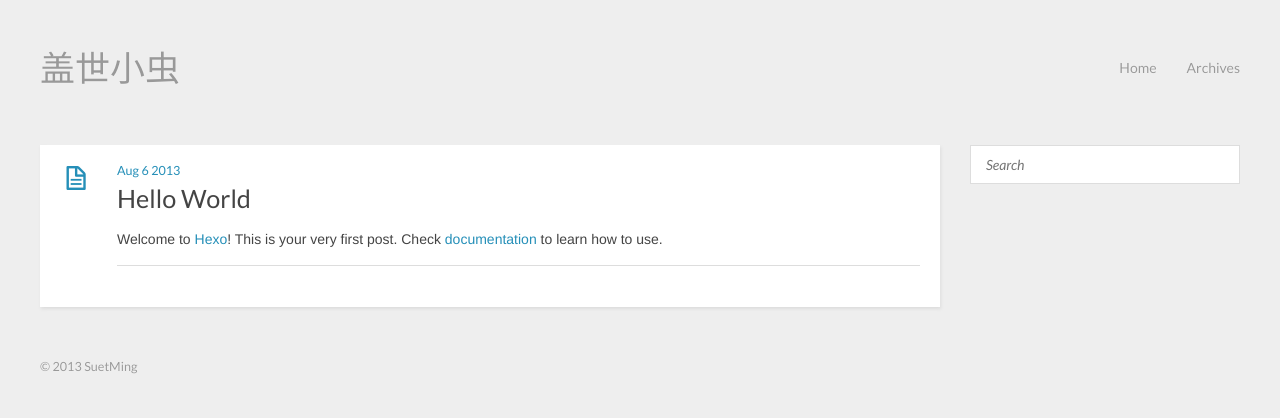
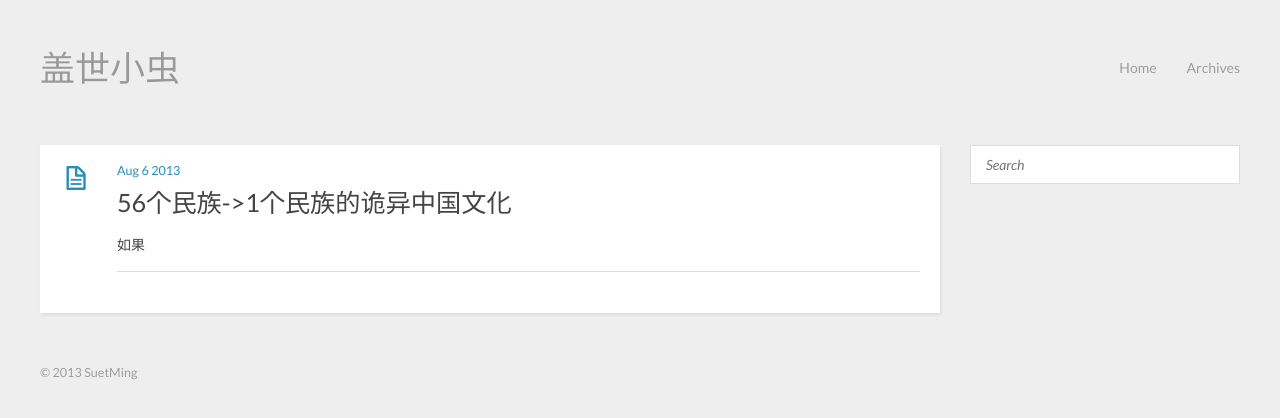
Before and after one commit to suetming/essays, a plain HTML site: page index.html in a window 1280 px wide. Drawn offline with nearby package versions, Linux system fonts and the light colour scheme.

Commit message:
Site updated: Tue Aug 06 2013 22:56:15 GMT+0800 (CST)

```diff
--- a/index.html
+++ b/index.html
@@ -53,13 +53,13 @@
 
 
 
-    <h1 class="title"><a href="/2013/08/06/hello-world/">Hello World</a></h1>
+    <h1 class="title"><a href="/2013/08/06/hello-world/">56个民族-&gt;1个民族的诡异中国文化</a></h1>
 
 
     </header>
     <div class="entry">
 
-        <p>Welcome to <a href="http://zespia.tw/hexo">Hexo</a>! This is your very first post. Check <a href="http://zespia.tw/hexo/docs">documentation</a> to learn how to use.</p>
+        <p>如果</p>
 
 
     </div>
```
Also changed, not shown: 2013/08/06/hello-world/index.html (+5 -5 lines), archives/2013/08/index.html (+2 -2 lines), archives/2013/index.html (+2 -2 lines), archives/index.html (+2 -2 lines).
